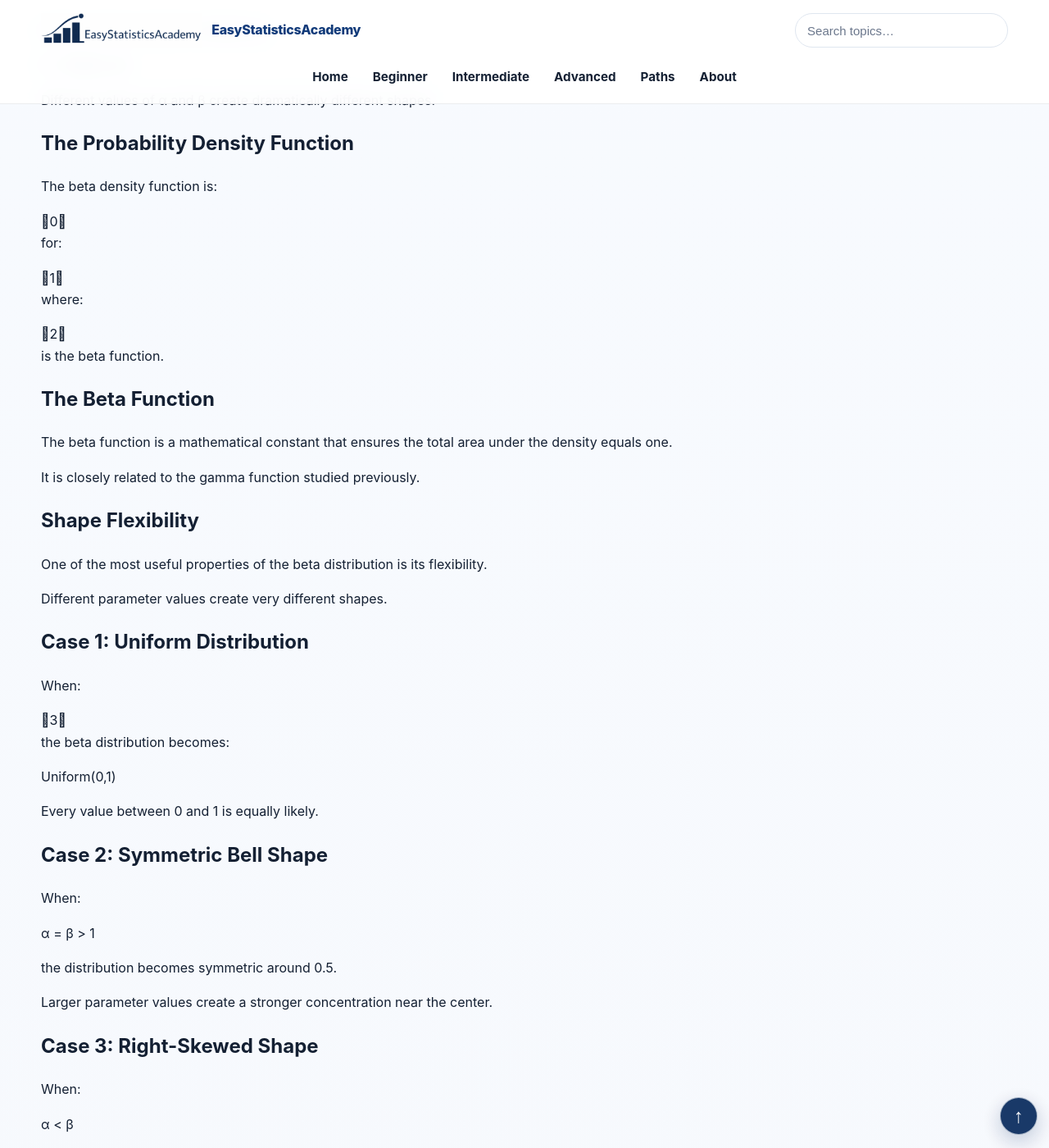
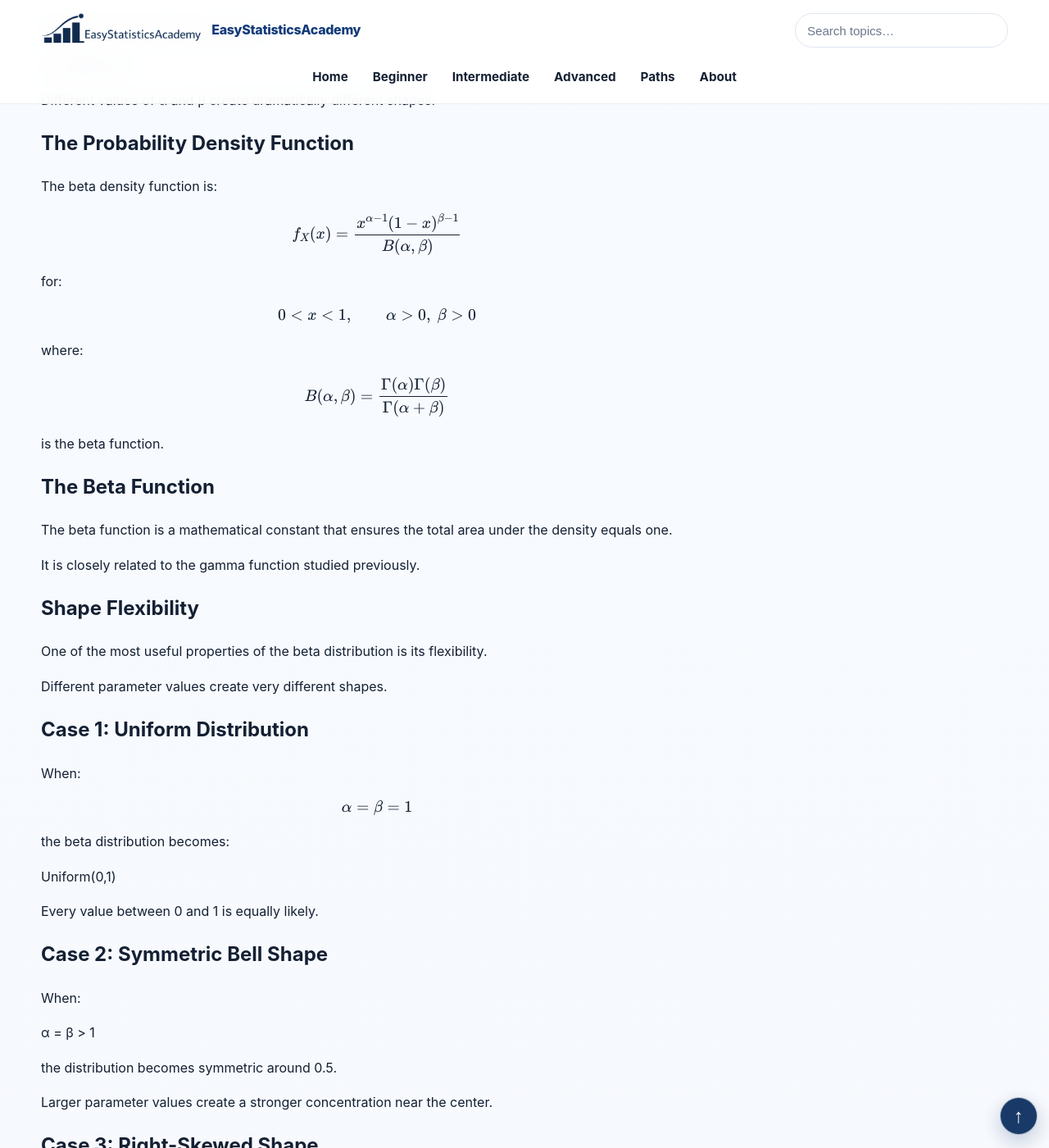
Before and after one commit to ammar-homaida-statistics/easystatisticsacademy, a Jekyll site: the page built from probability/distributions/beta-distribution/index.md, in a window 1280 px wide and 1400 px high, scrolled down 1454 px. Shown: the whole window at 82% size. Built offline with Jekyll 4.4.1, drawn with Linux system fonts in a browser that asks for light colours; some of the changed text lies outside the part shown.

Commit message:
Restore 7 verified expressions in beta-distribution

```diff
--- a/probability/distributions/beta-distribution/index.md
+++ b/probability/distributions/beta-distribution/index.md
@@ -169,19 +169,31 @@ sidebar: false
       The beta density function is:
     </p>
 
-    0
+
+    \[
+    f_X(x)=\frac{x^{\alpha-1}(1-x)^{\beta-1}}{B(\alpha,\beta)}
+    \]
+
 
     <p>
       for:
     </p>
 
-    1
+
+    \[
+    0<x<1,\qquad\alpha>0,\ \beta>0
+    \]
+
 
     <p>
       where:
     </p>
 
-    2
+
+    \[
+    B(\alpha,\beta)=\frac{\Gamma(\alpha)\Gamma(\beta)}{\Gamma(\alpha+\beta)}
+    \]
+
 
     <p>
       is the beta function.
@@ -213,7 +225,11 @@ sidebar: false
       When:
     </p>
 
-    3
+
+    \[
+    \alpha=\beta=1
+    \]
+
 
     <p>
       the beta distribution becomes:
@@ -303,7 +319,11 @@ sidebar: false
       The expected value of a beta distribution is:
     </p>
 
-    4
+
+    \[
+    E[X]=\frac{\alpha}{\alpha+\beta}
+    \]
+
 
     <div class="concept-box">
 
@@ -337,7 +357,11 @@ sidebar: false
       Then:
     </p>
 
-    5
+
+    \[
+    E[X]=\frac8{8+2}=0.8
+    \]
+
 
     <p>
       The distribution is centered near 0.8.
@@ -349,7 +373,11 @@ sidebar: false
       The variance is:
     </p>
 
-    6
+
+    \[
+    \operatorname{Var}(X)=\frac{\alpha\beta}{(\alpha+\beta)^2(\alpha+\beta+1)}
+    \]
+
 
     <p>
       Variability depends on both parameters.
```
